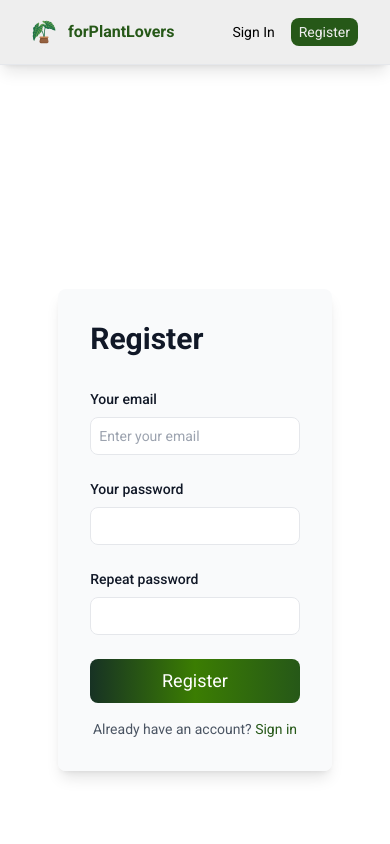
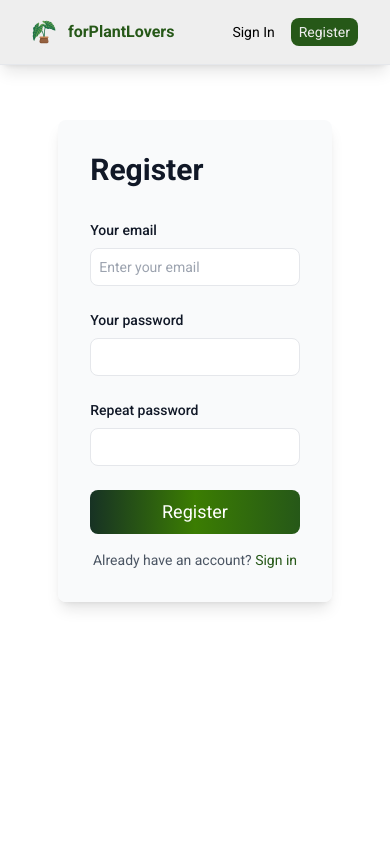
Before and after one commit to trialnerr/forPlantLovers, a React (Vite) app: page /register in a window 390 px wide. Shown: the top 844 px of the page. Built offline with nearby package versions, Linux system fonts and the light colour scheme; no server answers.

Commit message:
Make SignIn Page and RegisterPage have similar responsiveness

```diff
--- a/src/pages/RegisterPage.tsx
+++ b/src/pages/RegisterPage.tsx
@@ -3,7 +3,7 @@ import plantImage from "../client/assets/pexels-pixabay-35196.jpg"
 
 function RegisterPage() {
   return (
-    <main className="relative isolate px-6 pt-6 lg:px-8 flex justify-center items-center my-24 md:my-0 min-h-screen md:items-center">
+    <main className="relative isolate px-6 pt-6 lg:px-8 flex justify-center md:items-center min-h-screen my-24 md:my-0 ">
       <section className="flex flex-col md:flex-row w-4/5 h-full items-center justify-center">
         <div className="flex flex-col md:flex-row w-full sm:w-[90%] max-w-6xl sm:max-w-5xl shadow-lg bg-white overflow-hidden rounded-lg">
           <div className="md:w-2/5 p-8 bg-gray-50 flex items-center">
```
